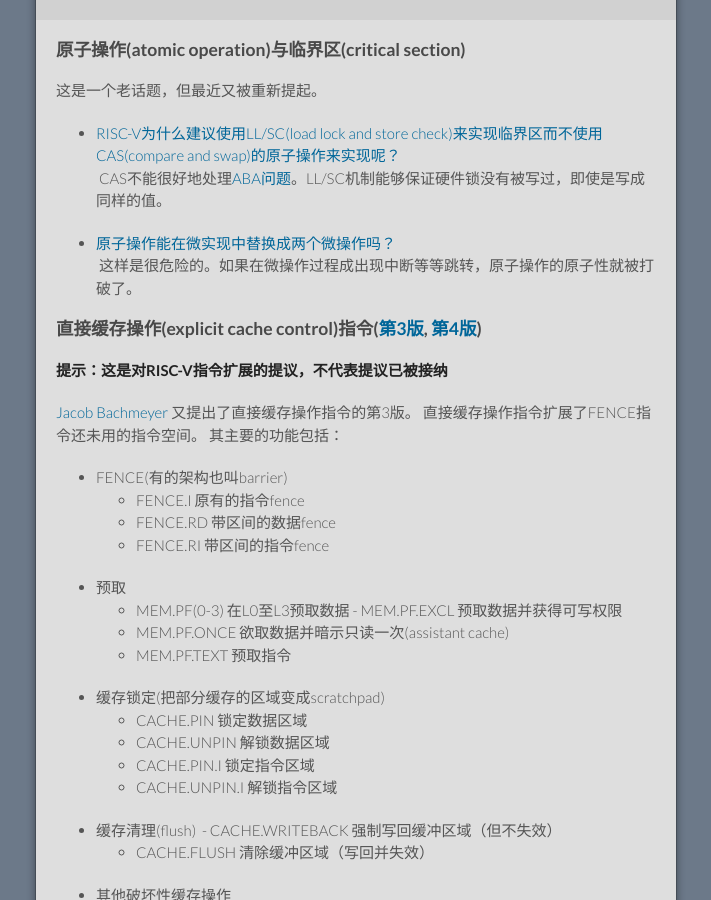
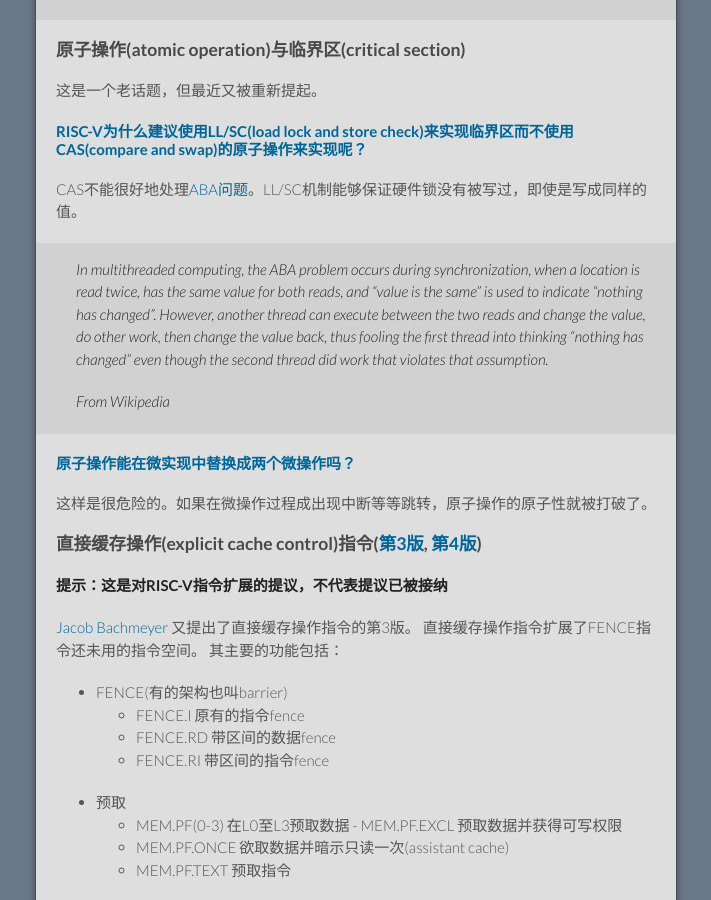
Before and after one commit to cnrv/home, a Jekyll site: the page built from bi-week-rpts/2017-08-03.md, in a window 1280 px wide and 900 px high, scrolled down 1209 px. Shown: the whole window, without its empty margins (284-995 px from the left). Built offline with Jekyll 4.4.1, drawn with Linux system fonts in a browser that asks for light colours; Markdown is read by kramdown in place of the engine named in the settings; our own code applies the rules of GitHub Pages for plain Markdown files.

Commit message:
replace `<br>` with 4th title.
Signed-off-by: Alex Guo <xfguo@credosemi.com.cn>

```diff
--- a/bi-week-rpts/2017-08-03.md
+++ b/bi-week-rpts/2017-08-03.md
@@ -49,11 +49,17 @@ Rex McCrary 在 isa-dev 上向大家宣布了 B 小组重启的消息。期待
 
 这是一个老话题，但最近又被重新提起。
 
-- [RISC-V为什么建议使用LL/SC(load lock and store check)来实现临界区而不使用CAS(compare and swap)的原子操作来实现呢？](https://github.com/riscv/riscv-isa-manual/issues/93)<br>
-  CAS不能很好地处理[ABA问题](https://en.wikipedia.org/wiki/ABA_problem)。LL/SC机制能够保证硬件锁没有被写过，即使是写成同样的值。
+#### [RISC-V为什么建议使用LL/SC(load lock and store check)来实现临界区而不使用CAS(compare and swap)的原子操作来实现呢？](https://github.com/riscv/riscv-isa-manual/issues/93)
 
-- [原子操作能在微实现中替换成两个微操作吗？](https://groups.google.com/a/groups.riscv.org/forum/#!msg/hw-dev/siW5CT4V5bY/284nC0_pBAAJ)<br>
-  这样是很危险的。如果在微操作过程成出现中断等等跳转，原子操作的原子性就被打破了。
+CAS不能很好地处理[ABA问题](https://en.wikipedia.org/wiki/ABA_problem)。LL/SC机制能够保证硬件锁没有被写过，即使是写成同样的值。
+
+> In multithreaded computing, the ABA problem occurs during synchronization, when a location is read twice, has the same value for both reads, and "value is the same" is used to indicate "nothing has changed". However, another thread can execute between the two reads and change the value, do other work, then change the value back, thus fooling the first thread into thinking "nothing has changed" even though the second thread did work that violates that assumption.
+>
+> From Wikipedia
+
+#### [原子操作能在微实现中替换成两个微操作吗？](https://groups.google.com/a/groups.riscv.org/forum/#!msg/hw-dev/siW5CT4V5bY/284nC0_pBAAJ)
+
+这样是很危险的。如果在微操作过程成出现中断等等跳转，原子操作的原子性就被打破了。
 
 ### 直接缓存操作(explicit cache control)指令([第3版](https://groups.google.com/a/groups.riscv.org/forum/#!msg/isa-dev/Xa1y68PxjAU/MB2rLM1zAAAJ), [第4版](https://groups.google.com/a/groups.riscv.org/forum/#!msg/isa-dev/eKkGAN2-jss/4uRoQi2TBAAJ))
 
```
